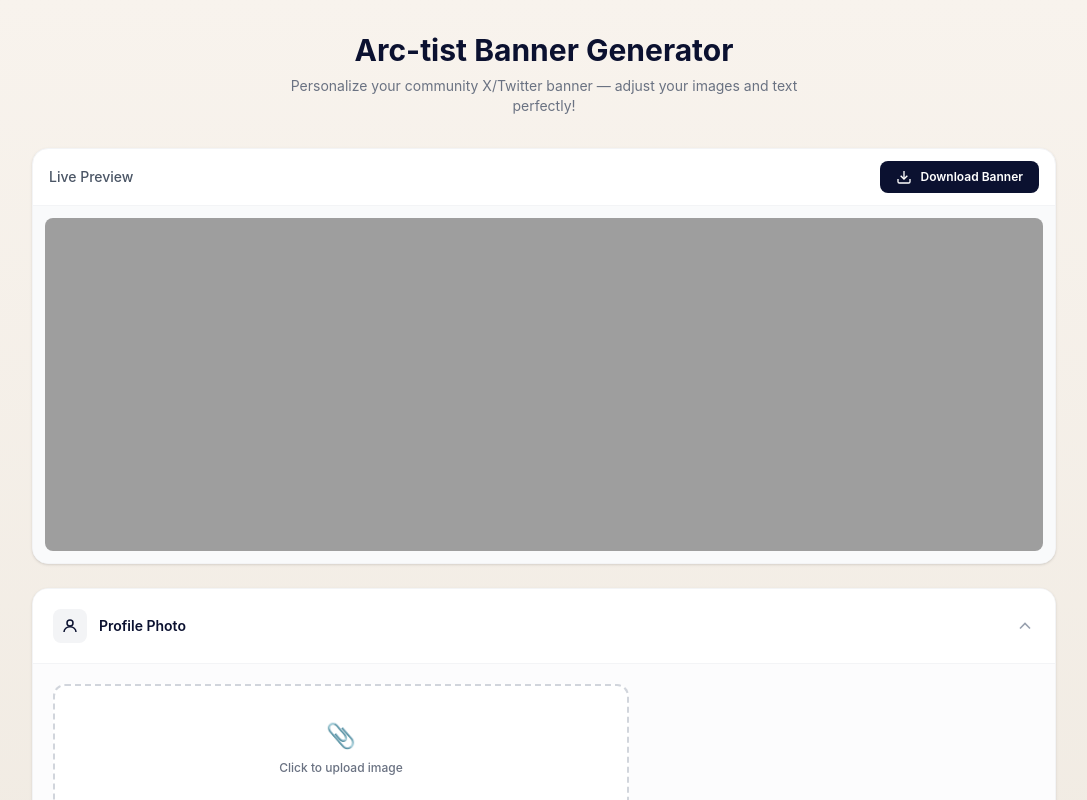
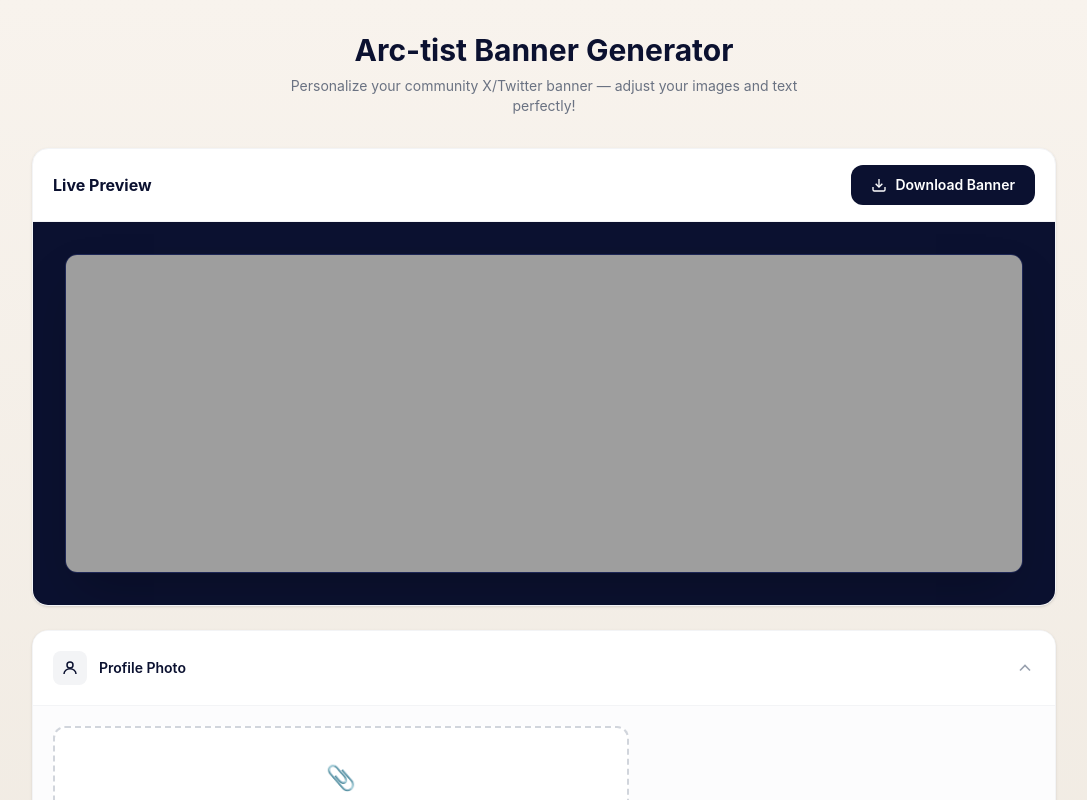
Before and after one commit to AnointingPaschal/arctist-banner, a Next.js app: page / in a window 1280 px wide. Shown: the top 800 px of the page, without its empty margins (96-1183 px from the left). Built offline with nearby package versions, Linux system fonts and the light colour scheme.

Commit message:
Update page.tsx

```diff
--- a/app/page.tsx
+++ b/app/page.tsx
@@ -235,28 +235,27 @@ export default function BannerGenerator() {
 
         {/* Canvas Preview & Top Actions */}
         <div className="bg-white rounded-2xl shadow-sm border border-gray-100 overflow-hidden">
-          <div className="px-4 py-3 border-b border-gray-100 flex flex-col sm:flex-row sm:items-center justify-between gap-3">
-            <div className="flex items-center gap-2">
-              <span className="text-sm font-medium text-gray-600">Live Preview</span>
-              {isDrawing && <span className="text-xs text-gray-400">Rendering...</span>}
+          <div className="px-5 py-4 flex items-center justify-between border-b border-gray-100">
+            <div className="flex items-center gap-3">
+              <span className="text-base font-bold text-[#0b1130]">Live Preview</span>
+              {isDrawing && <span className="text-xs font-medium text-gray-400 animate-pulse">Rendering...</span>}
             </div>
 
-            <div className="flex items-center gap-2">
             <button
               onClick={handleDownload}
               disabled={!isReady}
-                className="px-4 py-2 rounded-lg text-xs font-semibold bg-[#0b1130] text-white hover:bg-[#1a2456] active:scale-[0.98] transition-all disabled:opacity-40 flex items-center gap-2"
+              className="px-5 py-2.5 rounded-xl text-sm font-semibold bg-[#0b1130] text-white hover:bg-[#1a2456] active:scale-[0.98] transition-all disabled:opacity-40 flex items-center gap-2 whitespace-nowrap"
             >
               <DownloadIcon />
               Download Banner
             </button>
           </div>
-          </div>
 
-          <div className="p-3 bg-gray-50">
+          {/* Dark Theme Banner Container */}
+          <div className="p-4 sm:p-8 bg-[#0b1130] shadow-inner">
             <canvas
               ref={canvasRef}
-              className="w-full rounded-lg"
+              className="w-full rounded-xl shadow-2xl border border-[#1e2756]"
               style={{ aspectRatio: `${BANNER_W}/${BANNER_H}` }}
             />
           </div>
```
Lines whose indentation alone changed are shown as unchanged.
